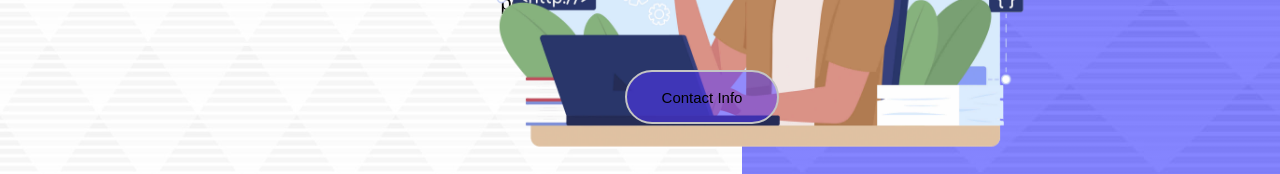
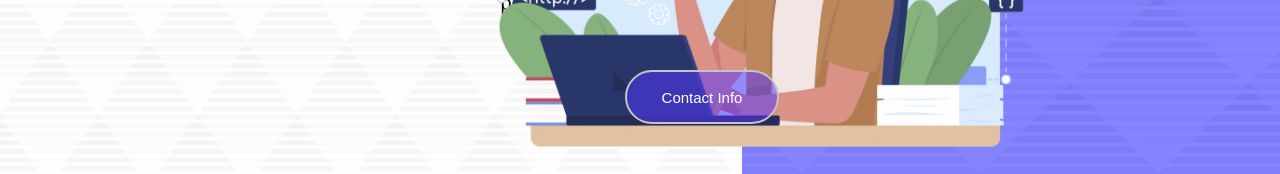
Before and after one commit to lseti1/portfolio-527386, a React (Create React App) app: page / in a window 1280 px wide. In both pictures the pointer is over the element "Contact Info". Shown: the part 540-714 px from the top of the page. Built offline with nearby package versions, Linux system fonts and the light colour scheme.

Commit message:
Minimal Visual Improvement

```diff
--- a/src/App.css
+++ b/src/App.css
@@ -98,8 +98,7 @@ body { /* For the Background, remember height needs to be included for gradient
   padding: 20px;
   border-radius: 30px;
 
-  transition:
-  background-color 0.3s ease,  color 0.2s ease;
+  transition: background-color 0.3s ease,  color 0.2s ease;
 }
 
 .navigationItem:hover {
@@ -138,6 +137,7 @@ body { /* For the Background, remember height needs to be included for gradient
 
 .contactInfo:hover {
   background-color: rgba(84, 54, 253, 0.527);
+  color: white;
 }
 
 .logo {
@@ -235,6 +235,7 @@ body { /* For the Background, remember height needs to be included for gradient
 
 .projectOneIcon:hover {
   background-color: rgba(84, 54, 253, 0.527);
+  color: white;
 }
 
 .projectTwoIcon {
@@ -261,6 +262,7 @@ body { /* For the Background, remember height needs to be included for gradient
 
 .projectTwoIcon:hover {
   background-color: rgba(84, 54, 253, 0.527);
+  color: white;
 }
 
 .resumeIcon {
@@ -287,4 +289,5 @@ body { /* For the Background, remember height needs to be included for gradient
 
 .resumeIcon:hover {
   background-color: rgba(84, 54, 253, 0.527);
+  color: white;
 }
```
